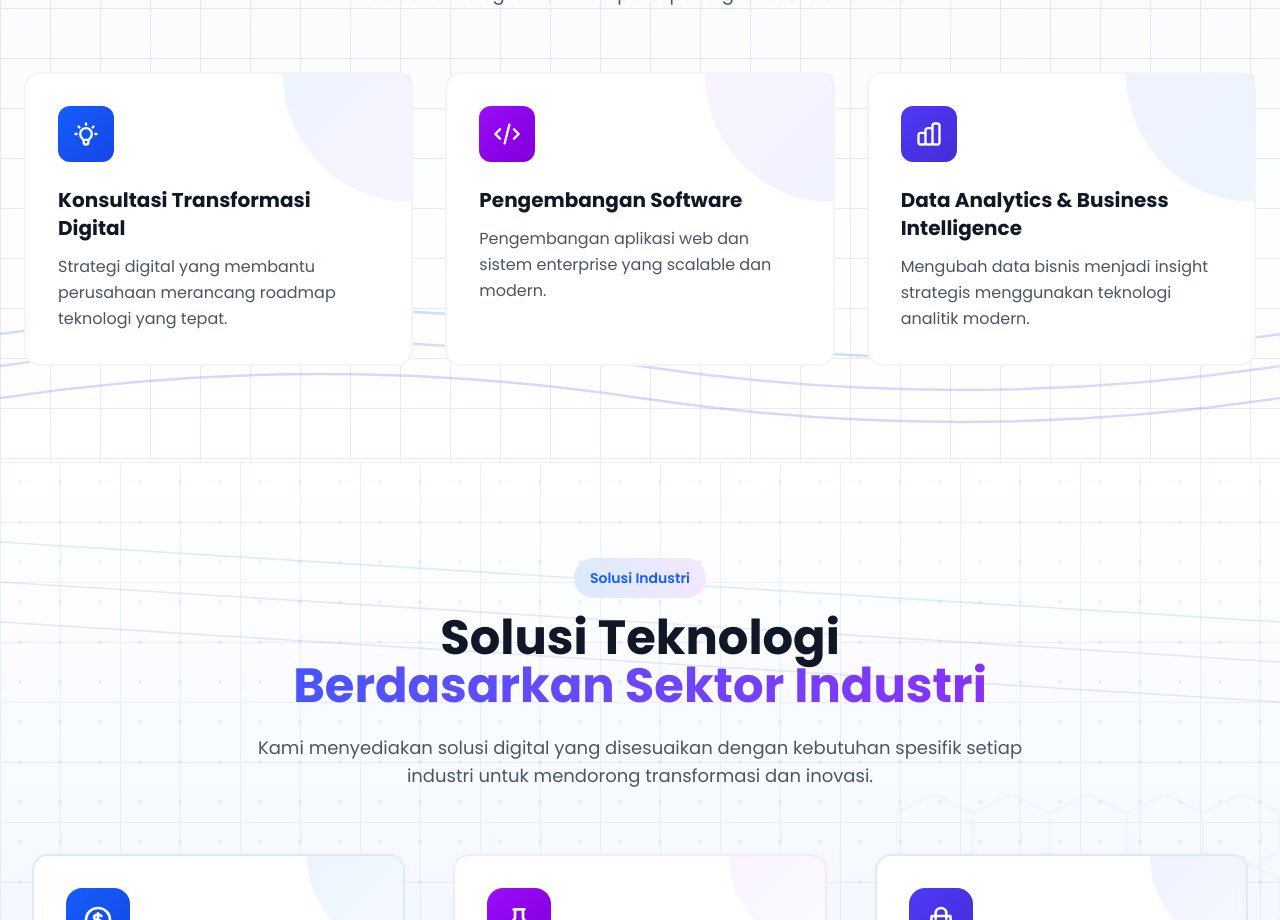
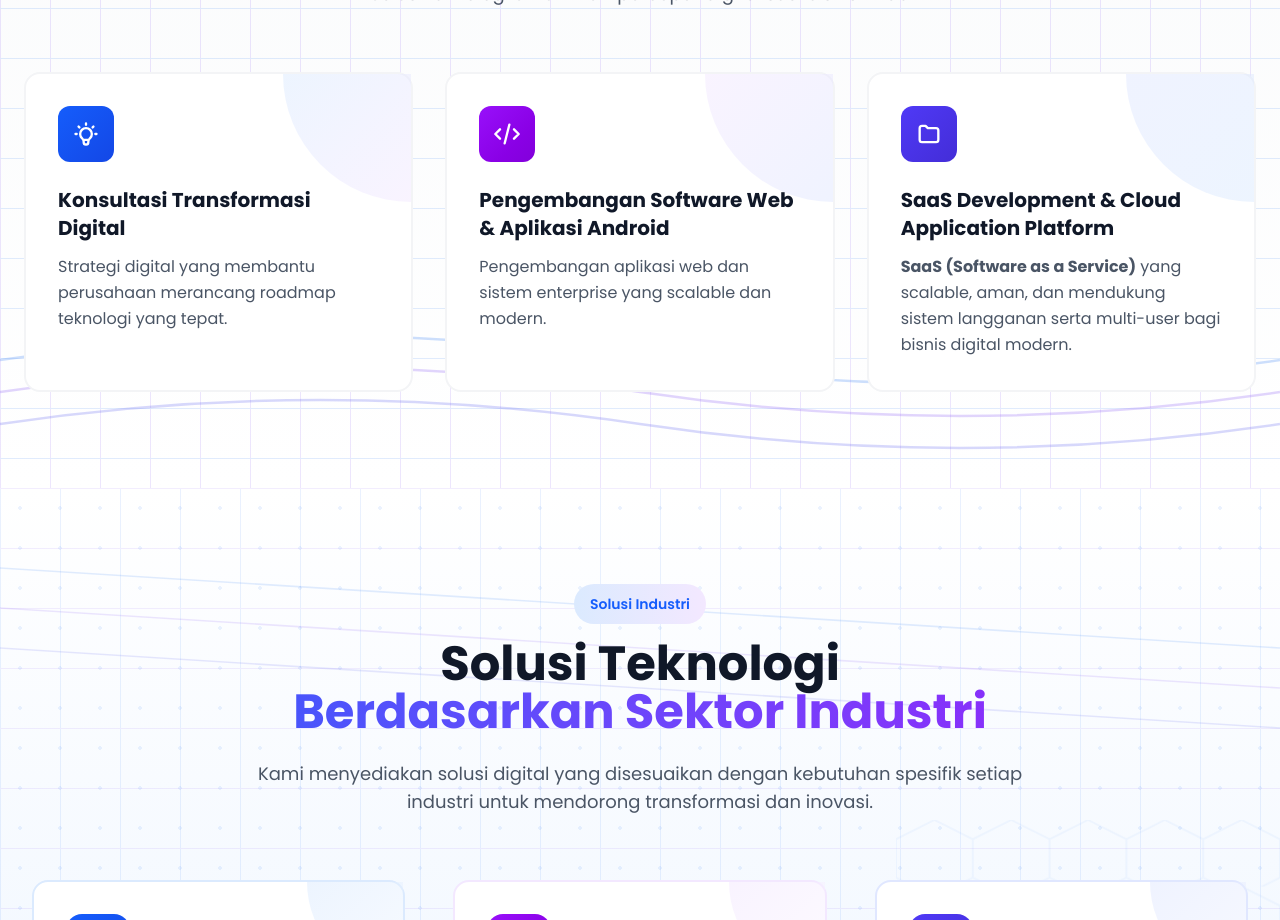
Before and after one commit to arishanzo/devklit_fe, a Next.js app: page / in a window 1280 px wide. Shown: the part 2000-2920 px from the top of the page. Built offline with nearby package versions, Linux system fonts and the light colour scheme.

Commit message:
update companyprofile

```diff
--- a/app/(landing)/components/companyprofile.jsx
+++ b/app/(landing)/components/companyprofile.jsx
@@ -144,7 +144,7 @@ const CompanyProfile = () => {
                   </svg>
                 </div>
                 <h3 className="text-xl font-bold text-gray-900 mb-3">
-                  Pengembangan Software
+                  Pengembangan Software Web & Aplikasi Android
                 </h3>
                 <p className="text-gray-600 leading-relaxed">
                   Pengembangan aplikasi web dan sistem enterprise yang scalable
@@ -155,18 +155,21 @@ const CompanyProfile = () => {
 
            <article className="group relative p-8 rounded-2xl bg-white border-2 border-gray-100 hover:border-indigo-500 hover:shadow-2xl transition-all duration-300">
             <div className="absolute top-0 right-0 w-32 h-32 bg-gradient-to-br from-indigo-100 to-blue-100 rounded-bl-full opacity-50"></div>
+
             <div className="relative">
               <div className="w-14 h-14 bg-gradient-to-br from-indigo-600 to-indigo-700 rounded-xl flex items-center justify-center mb-6 group-hover:scale-110 transition-transform">
                 <svg className="w-7 h-7 text-white" fill="none" stroke="currentColor" viewBox="0 0 24 24">
-                    <path strokeLinecap="round" strokeLinejoin="round" strokeWidth={2} d="M9 19v-6a2 2 0 00-2-2H5a2 2 0 00-2 2v6a2 2 0 002 2h2a2 2 0 002-2zm0 0V9a2 2 0 012-2h2a2 2 0 012 2v10m-6 0a2 2 0 002 2h2a2 2 0 002-2m0 0V5a2 2 0 012-2h2a2 2 0 012 2v14a2 2 0 01-2 2h-2a2 2 0 01-2-2z" />
+                  <path strokeLinecap="round" strokeLinejoin="round" strokeWidth={2} d="M4 7a2 2 0 012-2h3l2 2h7a2 2 0 012 2v8a2 2 0 01-2 2H6a2 2 0 01-2-2V7z" />
                 </svg>
               </div>
+
               <h3 className="text-xl font-bold text-gray-900 mb-3">
-                  Data Analytics & Business Intelligence
+                SaaS Development & Cloud Application Platform
               </h3>
+
               <p className="text-gray-600 leading-relaxed">
-                  Mengubah data bisnis menjadi insight strategis menggunakan
-                  teknologi analitik modern.
+                <strong>SaaS (Software as a Service)</strong> yang scalable, aman, dan mendukung sistem
+                langganan serta multi-user bagi bisnis digital modern.
               </p>
             </div>
           </article>
```
Lines whose indentation alone changed are shown as unchanged.
